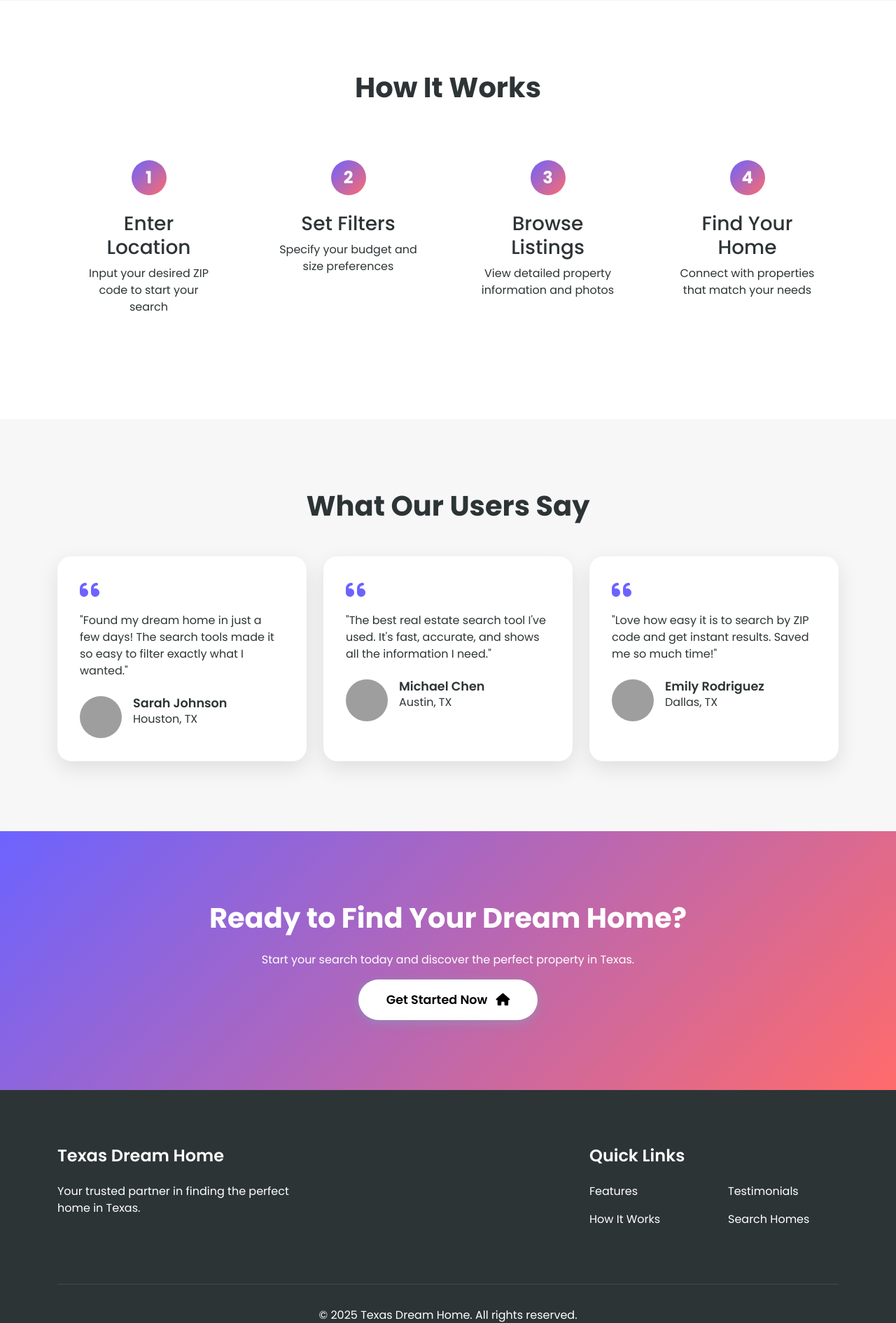
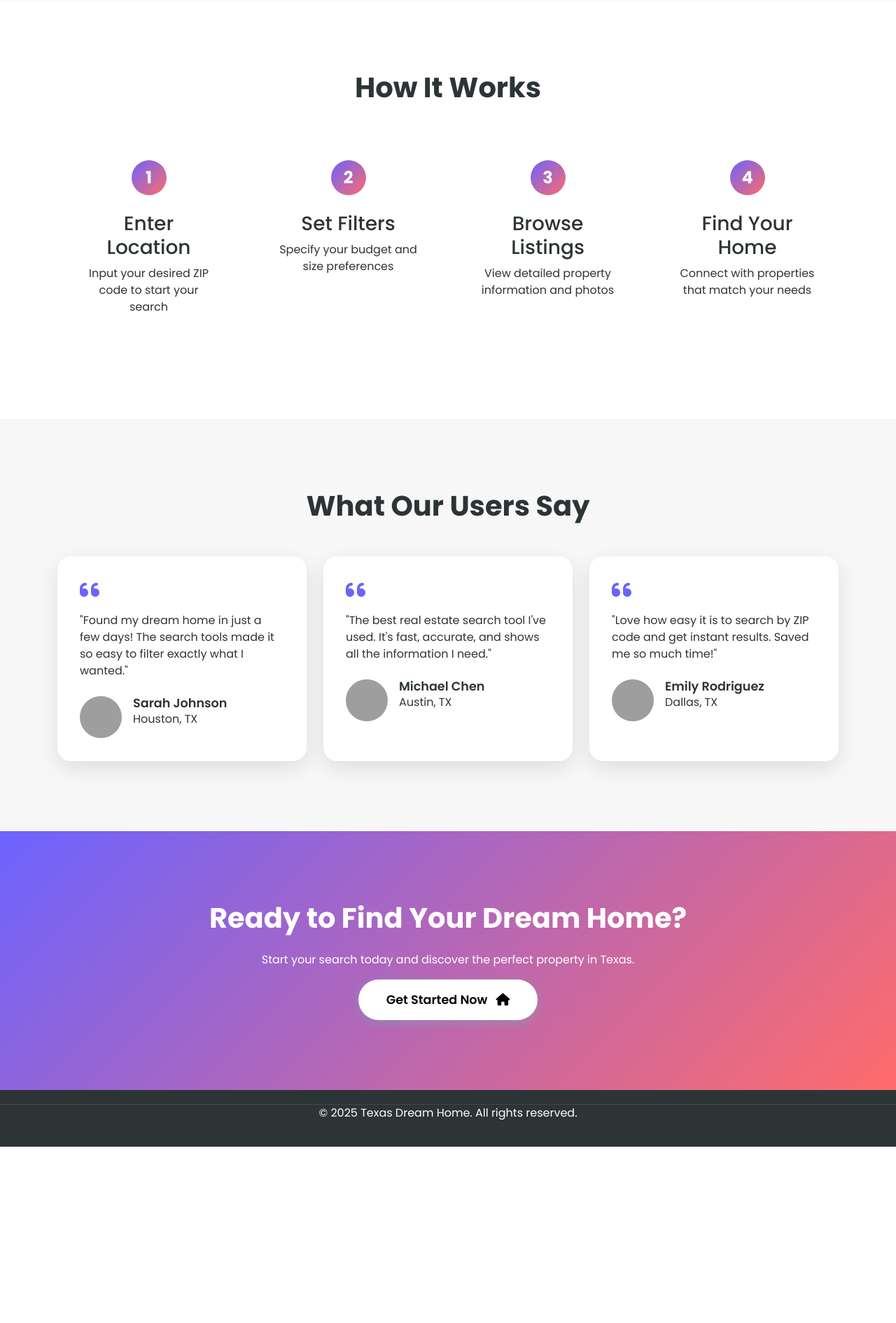
Before and after one commit to mihir-prakash/Texas-Real-Estate, a Flask app: page / in a window 1280 px wide. Shown: the part 1234-3125 px from the top of the page at 70% size. After the commit the page ends 2873 px from the top, so only its background shows below. Run offline with Flask 2, Linux system fonts and the light colour scheme; grey boxes are pictures that could not be loaded.

Commit message:
UI improvements: Updated footer design, fixed navigation links, and enabled debug mode

```diff
--- a/app.py
+++ b/app.py
@@ -208,4 +208,4 @@ def search():
         return jsonify({"error": str(e)}), 500
 
 if __name__ == '__main__':
-    app.run(host='0.0.0.0', port=int(os.environ.get('PORT', 5000)))
+    app.run(debug=True, host='0.0.0.0', port=3000)
--- a/static/landing.css
+++ b/static/landing.css
@@ -273,9 +273,9 @@ body {
 
 /* Footer */
 .footer {
+    padding: 20px 0;
     background: var(--dark-color);
     color: white;
-    padding: 80px 0 30px;
 }
 
 .footer h3 {
@@ -310,8 +310,8 @@ body {
 
 .footer-bottom {
     text-align: center;
-    margin-top: 3rem;
-    padding-top: 2rem;
+    margin-top: 0;
+    padding-top: 0;
     border-top: 1px solid rgba(255,255,255,0.1);
 }
 
--- a/templates/landing.html
+++ b/templates/landing.html
@@ -3,7 +3,7 @@
 <head>
     <meta charset="UTF-8">
     <meta name="viewport" content="width=device-width, initial-scale=1.0">
-    <title>Texas Dream Home - Find Your Perfect Home</title>
+    <title>Lonestar Listings - Find Your Perfect Home</title>
     <link href="https://fonts.googleapis.com/css2?family=Poppins:wght@400;500;600;700;800&display=swap" rel="stylesheet">
     <link href="https://cdn.jsdelivr.net/npm/bootstrap@5.3.0/dist/css/bootstrap.min.css" rel="stylesheet">
     <link href="https://cdnjs.cloudflare.com/ajax/libs/font-awesome/6.0.0/css/all.min.css" rel="stylesheet">
@@ -13,7 +13,7 @@
     <nav class="navbar navbar-expand-lg navbar-dark">
         <div class="container">
             <a class="navbar-brand" href="#">
-                <i class="fas fa-home"></i> Texas Dream Home
+                <i class="fas fa-home"></i> Lonestar Listings
             </a>
             <button class="navbar-toggler" type="button" data-bs-toggle="collapse" data-bs-target="#navbarNav">
                 <span class="navbar-toggler-icon"></span>
@@ -188,26 +188,12 @@
     </section>
 
     <footer class="footer">
-        <div class="container">
-            <div class="row">
-                <div class="col-md-4">
-                    <h3>Texas Dream Home</h3>
-                    <p>Your trusted partner in finding the perfect home in Texas.</p>
-                </div>
-                <div class="col-md-4 offset-md-4">
-                    <h3>Quick Links</h3>
-                    <ul class="footer-links">
-                        <li><a href="#features">Features</a></li>
-                        <li><a href="#how-it-works">How It Works</a></li>
-                        <li><a href="#testimonials">Testimonials</a></li>
-                        <li><a href="/search">Search Homes</a></li>
-                    </ul>
-                </div>
-            </div>
+
+
             <div class="footer-bottom">
                 <p>&copy; 2025 Texas Dream Home. All rights reserved.</p>
             </div>
-        </div>
+
     </footer>
 
     <script src="https://cdn.jsdelivr.net/npm/bootstrap@5.3.0/dist/js/bootstrap.bundle.min.js"></script>
```
Also changed, not shown: templates/index.html (+5 -9 lines).
